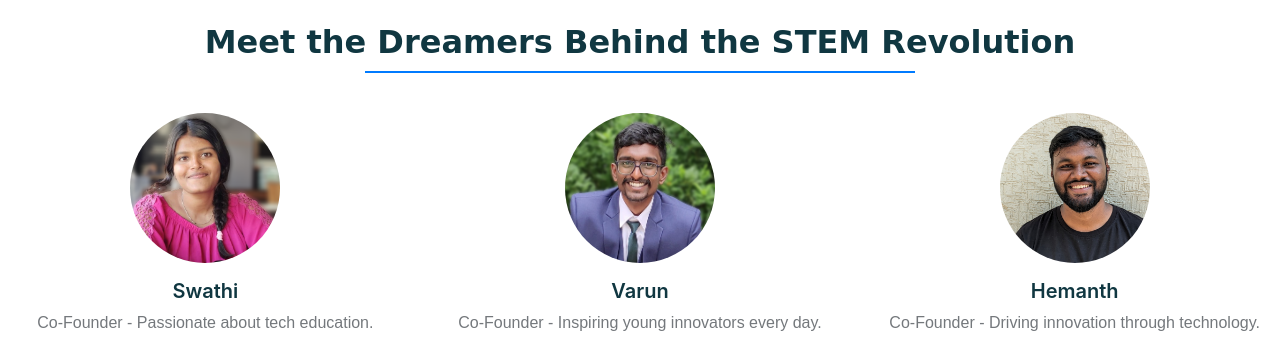
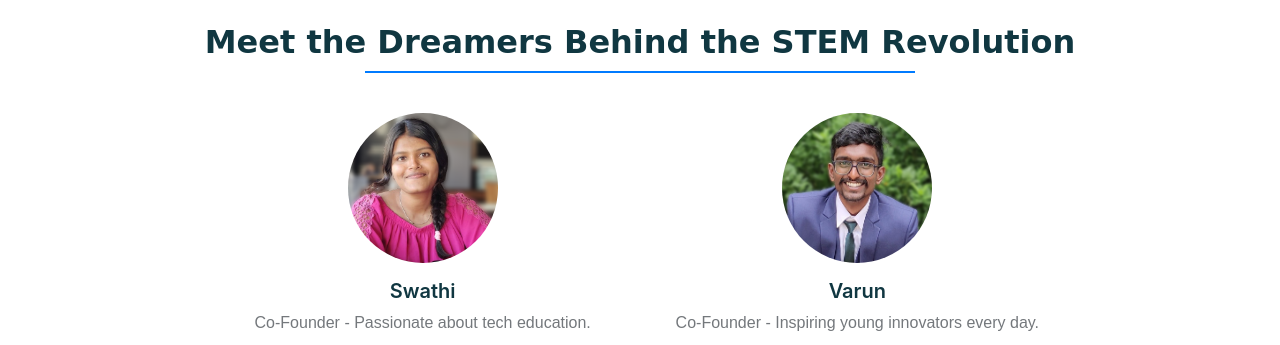
Before and after one commit to NeuronautsIndia/Neuronauts-website, a plain HTML site: page about.html in a window 1280 px wide. Shown: the part 2290-2635 px from the top of the page. Drawn offline with nearby package versions, Linux system fonts and the light colour scheme.

Commit message:
Update about.html

```diff
--- a/about.html
+++ b/about.html
@@ -229,14 +229,14 @@
                             </a>
                         </div>
                         <!-- Co-founder 3 -->
-                        <div class="col-md-4 text-center">
+                       <!--  <div class="col-md-4 text-center">
                             <img src="img/Hemanth.jpeg" alt="Team Member" class="img-fluid rounded-circle mb-3" style="width: 150px; height: 150px;" />
                             <h5>Hemanth</h5>
                             <p>Co-Founder - Driving innovation through technology.</p>
                             <a href="https://www.linkedin.com/in/hemanth-reddy-85186122a/" target="_blank" aria-label="Hemanth's LinkedIn">
                                 <i class="fab fa-linkedin" style="font-size: 24px;"></i>
                             </a>
-                        </div>
+                        </div> -->
                     </div>
                 </div>
                 <!-- Team end -->
```
